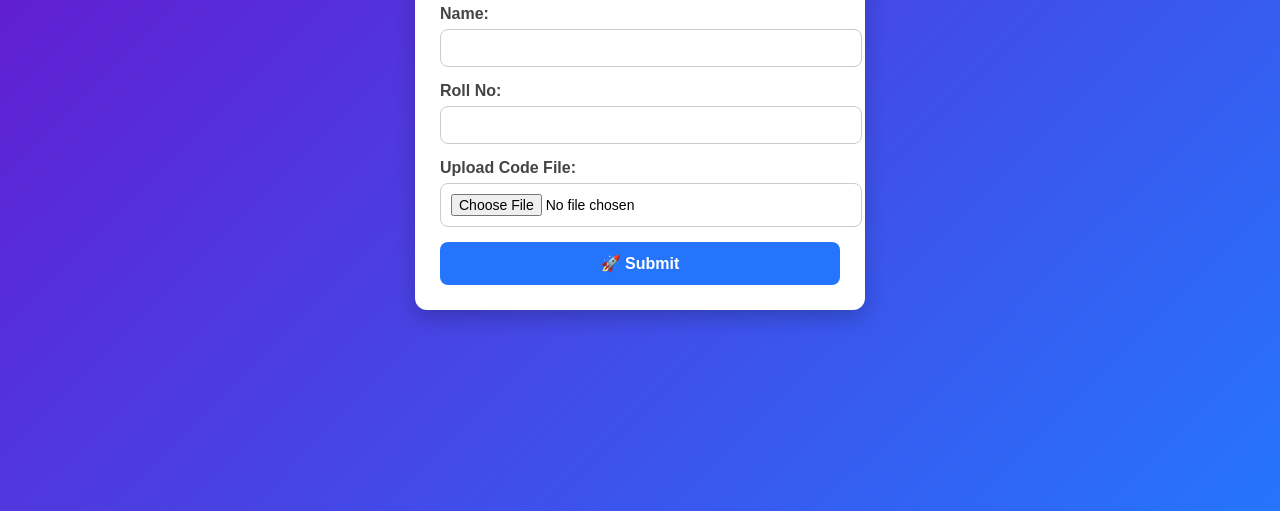
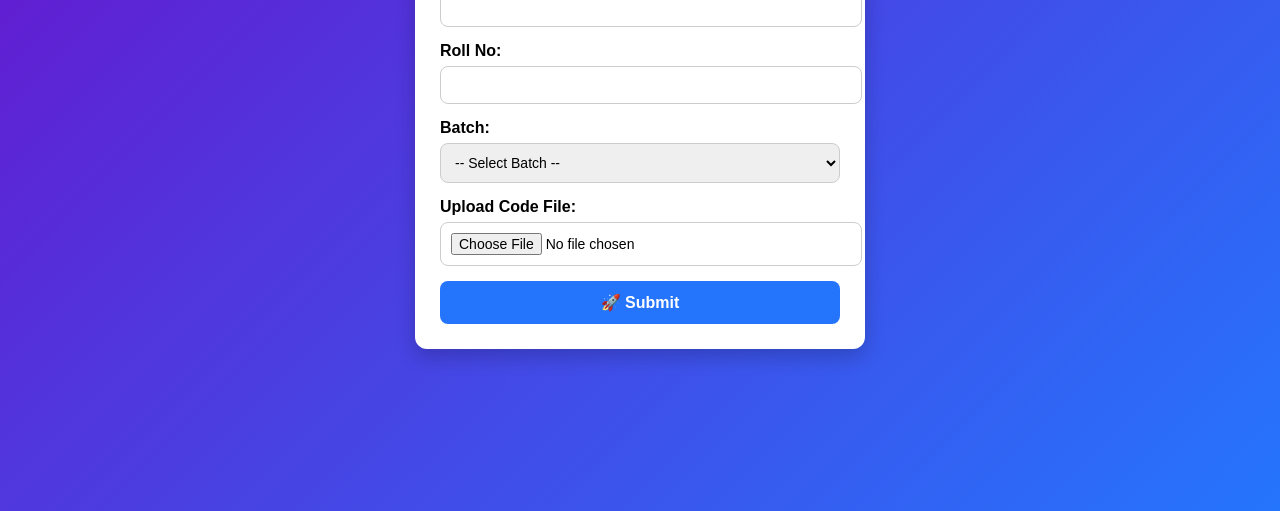
Before and after one commit to creativecodingcommunitycs-ai/file-upload-app, a website: page index.html in a window 1280 px wide. Shown: the part 289-800 px from the top of the page. Drawn offline with Linux system fonts and the light colour scheme.

Commit message:
Update index.html

```diff
--- a/index.html
+++ b/index.html
@@ -23,56 +23,22 @@
       width: 90%;
       max-width: 400px;
       text-align: center;
-      animation: fadeIn 0.6s ease-in-out;
     }
-    h2 {
-      margin-bottom: 20px;
-      color: #333;
+    h2 { margin-bottom: 20px; color: #333; }
+    label { display: block; text-align: left; margin-bottom: 6px; font-weight: bold; }
+    input, select {
+      width: 100%; padding: 10px; margin-bottom: 15px;
+      border-radius: 8px; border: 1px solid #ccc; font-size: 14px;
     }
-    label {
-      display: block;
-      text-align: left;
-      font-weight: bold;
-      margin-bottom: 6px;
-      color: #444;
-    }
-    input[type="text"], input[type="file"] {
-      width: 100%;
-      padding: 10px;
-      margin-bottom: 15px;
-      border-radius: 8px;
-      border: 1px solid #ccc;
-      font-size: 14px;
-      transition: all 0.2s;
-    }
-    input[type="text"]:focus, input[type="file"]:focus {
-      border-color: #2575fc;
-      outline: none;
-      box-shadow: 0 0 6px rgba(37,117,252,0.3);
+    input:focus, select:focus {
+      border-color: #2575fc; outline: none; box-shadow: 0 0 6px rgba(37,117,252,0.3);
     }
     button {
-      background: #2575fc;
-      color: #fff;
-      border: none;
-      padding: 12px;
-      border-radius: 8px;
-      width: 100%;
-      font-size: 16px;
-      font-weight: bold;
-      cursor: pointer;
-      transition: background 0.3s;
+      background: #2575fc; color: #fff; border: none;
+      padding: 12px; border-radius: 8px; width: 100%;
+      font-size: 16px; font-weight: bold; cursor: pointer;
     }
-    button:hover {
-      background: #1a5bd9;
-    }
-    @keyframes fadeIn {
-      from { opacity: 0; transform: scale(0.95); }
-      to { opacity: 1; transform: scale(1); }
-    }
-    @media(max-width: 480px) {
-      h2 { font-size: 20px; }
-      button { font-size: 15px; }
-    }
+    button:hover { background: #1a5bd9; }
   </style>
 </head>
 <body>
@@ -84,6 +50,14 @@
 
       <label>Roll No:</label>
       <input type="text" id="rollno" name="rollno" required />
+
+      <label>Batch:</label>
+      <select name="batch" required>
+        <option value="">-- Select Batch --</option>
+        <option value="2023">2023</option>
+        <option value="2024">2024</option>
+        <option value="2025">2025</option>
+      </select>
 
       <label>Upload Code File:</label>
       <input type="file" name="codefile" required />
@@ -112,7 +86,6 @@
         }
         this.submit();
       } catch (err) {
-        console.error(err);
         alert("Error checking duplicate. Try again.");
       }
     });
```
